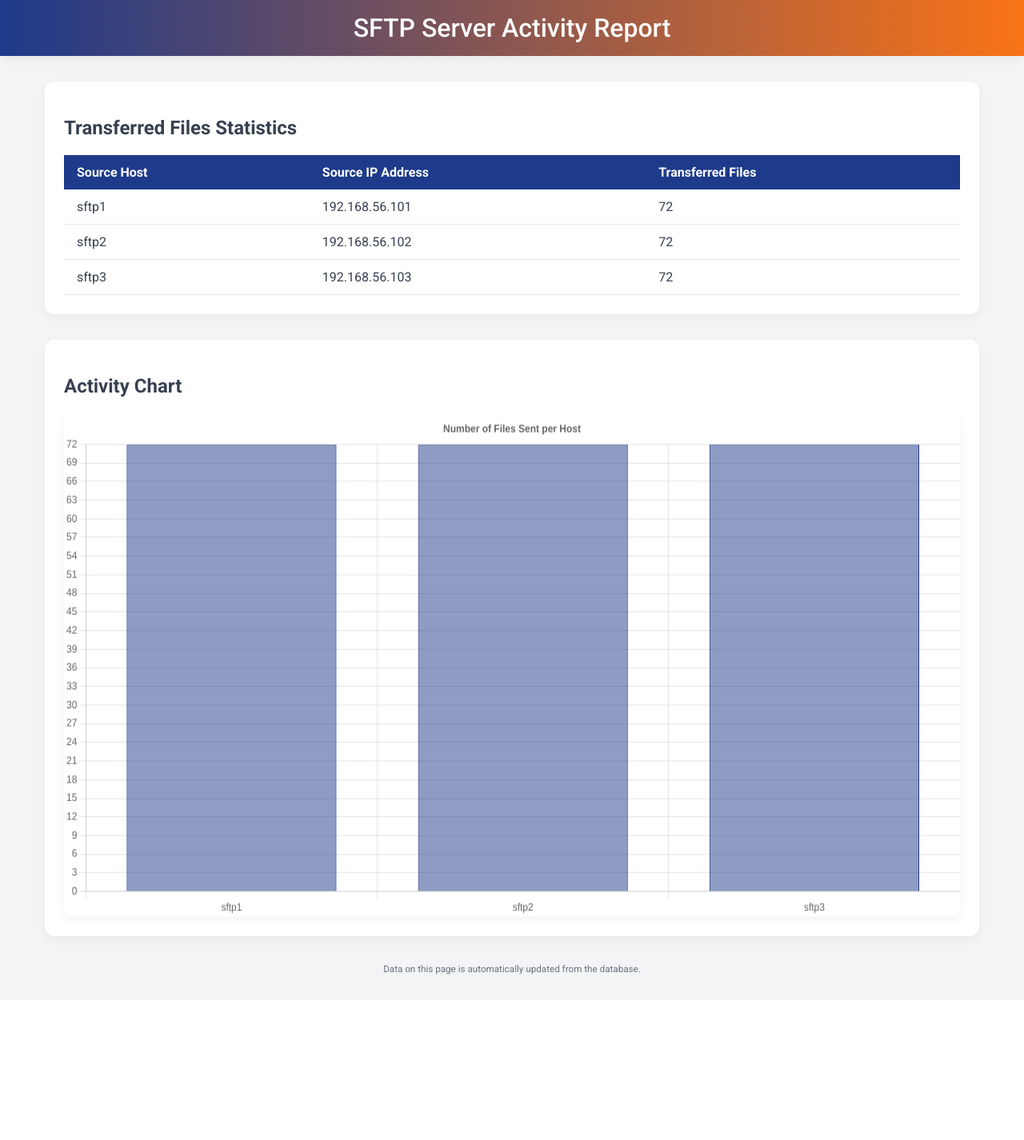
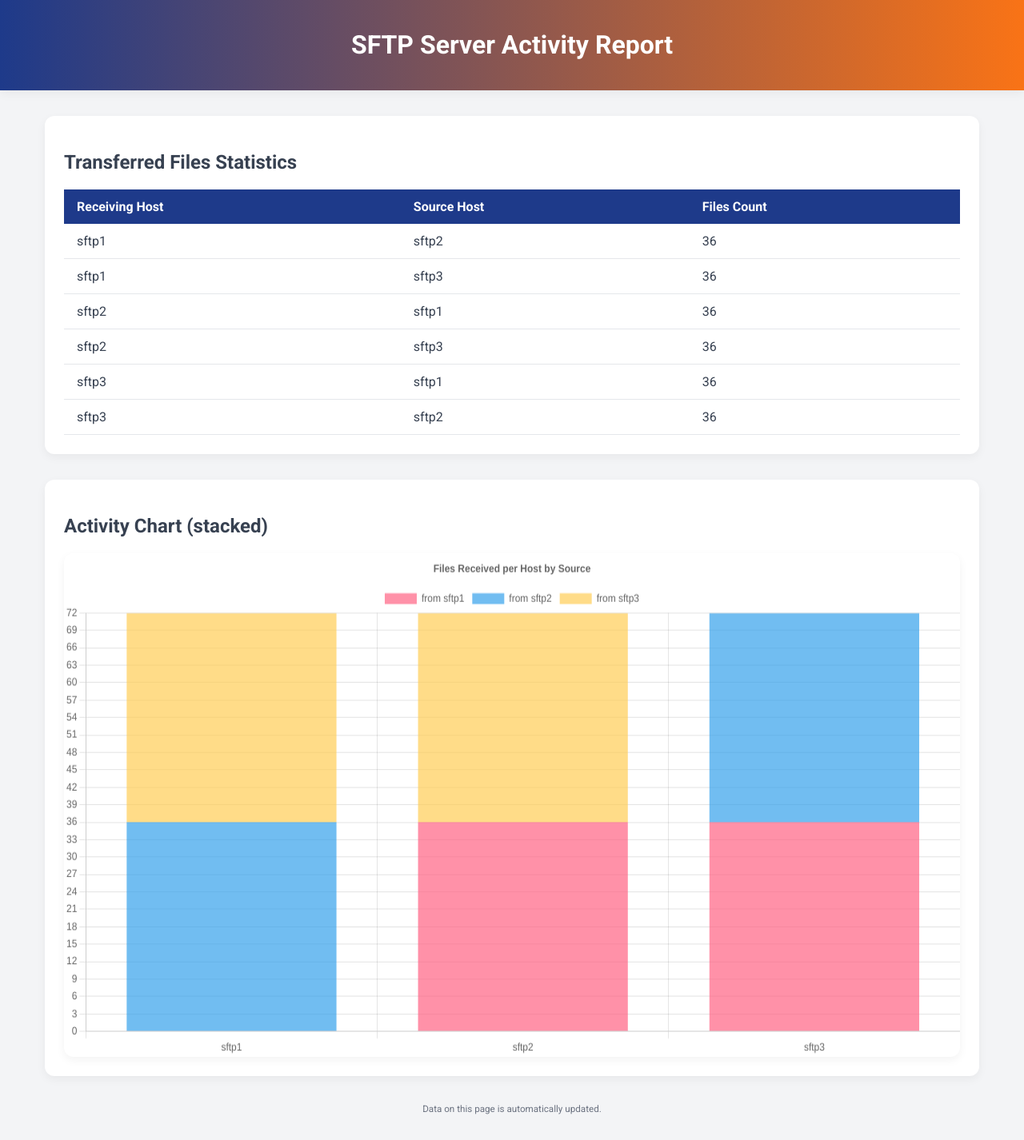
Before and after one commit to VladaBoychuk/devops_internship, a Flask app: page / in a window 1280 px wide. Shown: the whole page at 80% size. Before the commit the page ends 1251 px from the top, so only its background shows below. Run offline with Flask 3, Linux system fonts and the light colour scheme; data comes from the database, SQL or seed files in the repository; both versions use the stored data as it was after the commit.

Commit message:
fixed version

```diff
--- a/flask_reporter/app.py
+++ b/flask_reporter/app.py
@@ -1,13 +1,22 @@
 import sqlite3
 from flask import Flask, render_template, g, current_app
-from parser_and_db import init_db as initialize_database_schema, \
-                          scan_and_update_db as update_database_from_files, \
-                          DATABASE_FILE as DB_PATH, \
-                          HOST_IPS
+from parser_and_db import (
+    init_db            as initialize_database_schema,
+    scan_and_update_db as update_database_from_files,
+    DATABASE_FILE      as DB_PATH,
+    HOST_IPS
+)
 from apscheduler.schedulers.background import BackgroundScheduler
 
 app = Flask(__name__)
 app.config['DATABASE'] = DB_PATH
+
+# Кольори для кожного джерела
+SOURCE_COLORS = {
+    'sftp1': 'rgba(255,  99, 132, 0.7)',
+    'sftp2': 'rgba(54,  162, 235, 0.7)',
+    'sftp3': 'rgba(255, 206,  86, 0.7)',
+}
 
 def get_db():
     if 'db' not in g:
@@ -37,51 +46,72 @@ def update_db_command():
     print('CLI: Database update process finished.')
 
 def scheduled_update_db_job():
-    print(f"APScheduler: Running scheduled job to update database from files...")
+    print("APScheduler: Running scheduled job to update database from files...")
     with app.app_context():
         update_database_from_files()
-    print(f"APScheduler: Scheduled DB update finished.")
+    print("APScheduler: Scheduled DB update finished.")
 
 @app.route('/')
 def report():
     conn = get_db()
     cursor = conn.cursor()
-
+    # Зчитуємо реальні записи
     cursor.execute("""
         SELECT
+            receiving_host,
             source_host,
-            source_ip,
-            COUNT(id) as files_sent_count
+            COUNT(id) AS files_count
         FROM
             sftp_log_entries
         GROUP BY
-            source_host, source_ip
-        ORDER BY
-            source_host
+            receiving_host, source_host
     """)
-    sftp_stats = cursor.fetchall()
+    rows = cursor.fetchall()
 
-    chart_labels = []
-    chart_data = []
-    for stat_row in sftp_stats:
-        chart_labels.append(stat_row['source_host'])
-        chart_data.append(stat_row['files_sent_count'])
+    # Всі хости (sftp1, sftp2, sftp3)
+    hosts = sorted(HOST_IPS.keys())
 
-    return render_template('report.html',
-                           stats=sftp_stats,
-                           chart_labels=chart_labels,
-                           chart_data=chart_data,
-                           host_ips_dict=HOST_IPS)
+    # Створимо словник для швидкого lookup
+    counts = {
+        (r['receiving_host'], r['source_host']): r['files_count']
+        for r in rows
+    }
+
+    # Побудова списку для таблиці: всі пари receiving != source
+    stats = []
+    for recv in hosts:
+        for src in hosts:
+            if recv == src:
+                continue
+            stats.append({
+                'receiving_host': recv,
+                'source_host':    src,
+                'files_count':    counts.get((recv, src), 0)
+            })
+
+    # Дані для stacked-діаграми
+    chart_labels   = hosts
+    chart_datasets = []
+    for src in hosts:
+        data = [ counts.get((recv, src), 0) for recv in hosts ]
+        chart_datasets.append({
+            'label':           f'from {src}',
+            'data':            data,
+            'backgroundColor': SOURCE_COLORS[src]
+        })
+
+    return render_template(
+        'report.html',
+         stats=          stats,
+         chart_labels=   chart_labels,
+         chart_datasets= chart_datasets
+    )
 
 if __name__ == '__main__':
     with app.app_context():
         initialize_database_schema()
-        print("Initial data population...")
         update_database_from_files()
-
     scheduler = BackgroundScheduler(daemon=True)
     scheduler.add_job(scheduled_update_db_job, 'interval', minutes=1, id='update_db_job')
     scheduler.start()
-    print("APScheduler started, will update DB every 1 minute.")
-
     app.run(debug=True, host='0.0.0.0', port=5001, use_reloader=False)
--- a/flask_reporter/templates/report.html
+++ b/flask_reporter/templates/report.html
@@ -4,7 +4,6 @@
     <meta charset="UTF-8">
     <meta name="viewport" content="width=device-width, initial-scale=1.0">
     <title>SFTP Activity Report</title>
-    <!-- Google Font -->
     <link href="https://fonts.googleapis.com/css2?family=Roboto:wght@400;500;700&display=swap" rel="stylesheet">
     <style>
         :root {
@@ -14,106 +13,31 @@
             --card-bg: #ffffff;
             --text-color: #374151;
             --border-radius: 12px;
-            --shadow: 0 4px 12px rgba(0, 0, 0, 0.05);
+            --shadow: 0 4px 12px rgba(0,0,0,0.05);
         }
-        * {
-            box-sizing: border-box;
+        * { box-sizing: border-box; }
+        body { margin:0; font-family:'Roboto',sans-serif; background:var(--bg-color); color:var(--text-color); }
+        header { background:linear-gradient(90deg,var(--primary-color),var(--secondary-color)); color:#fff; text-align:center; padding:1rem; box-shadow:var(--shadow); }
+        main { max-width:1200px; margin:2rem auto; padding:0 1rem; }
+        .card { background:var(--card-bg); border-radius:var(--border-radius); box-shadow:var(--shadow); padding:1.5rem; margin-bottom:2rem; }
+        table { width:100%; border-collapse:collapse; margin-top:1rem; }
+        th, td { padding:0.75rem 1rem; text-align:left; }
+        thead { background:var(--primary-color); color:#fff; }
+        tbody tr { border-bottom:1px solid #e5e7eb; transition:background .2s; }
+        tbody tr:hover { background:#e0f2fe; }
+        @media (max-width:768px) {
+            thead { display:none; }
+            tbody tr { display:block; margin-bottom:1rem; }
+            tbody td { display:flex; justify-content:space-between; padding:0.5rem; }
+            tbody td::before { content:attr(data-label); font-weight:500; }
         }
-        body {
-            margin: 0;
-            font-family: 'Roboto', sans-serif;
-            background-color: var(--bg-color);
-            color: var(--text-color);
-        }
-        header {
-            background: linear-gradient(90deg, var(--primary-color), var(--secondary-color));
-            color: #fff;
-            padding: 1rem 2rem;
-            text-align: center;
-            box-shadow: var(--shadow);
-        }
-        header h1 {
-            margin: 0;
-            font-weight: 500;
-            font-size: 2rem;
-        }
-        main {
-            max-width: 1200px;
-            margin: 2rem auto;
-            padding: 0 1rem;
-        }
-        .card {
-            background: var(--card-bg);
-            border-radius: var(--border-radius);
-            box-shadow: var(--shadow);
-            padding: 1.5rem;
-            margin-bottom: 2rem;
-        }
-        table {
-            width: 100%;
-            border-collapse: collapse;
-            margin-top: 1rem;
-        }
-        th, td {
-            padding: 0.75rem 1rem;
-            text-align: left;
-        }
-        thead {
-            background-color: var(--primary-color);
-            color: #fff;
-            border-radius: var(--border-radius) var(--border-radius) 0 0;
-        }
-        tbody tr {
-            border-bottom: 1px solid #e5e7eb;
-            transition: background 0.2s;
-        }
-        tbody tr:hover {
-            background-color: #e0f2fe;
-        }
-        @media (max-width: 768px) {
-            thead {
-                display: none;
-            }
-            tbody tr {
-                display: block;
-                margin-bottom: 1rem;
-            }
-            tbody td {
-                display: flex;
-                justify-content: space-between;
-                padding: 0.5rem;
-            }
-            tbody td::before {
-                content: attr(data-label);
-                font-weight: 500;
-            }
-        }
-        .chart-container {
-            position: relative;
-            width: 100%;
-            padding-top: 56.25%; /* 16:9 Aspect Ratio */
-        }
-        .chart-container canvas {
-            position: absolute;
-            top: 0;
-            left: 0;
-            width: 100% !important;
-            height: 100% !important;
-            border-radius: var(--border-radius);
-            box-shadow: var(--shadow);
-        }
-        footer {
-            text-align: center;
-            font-size: 0.875rem;
-            color: #6b7280;
-            margin: 2rem 0;
-        }
+        .chart-container { position:relative; width:100%; padding-top:56.25%; }
+        .chart-container canvas { position:absolute; top:0; left:0; width:100%!important; height:100%!important; border-radius:var(--border-radius); box-shadow:var(--shadow);}
+        footer { text-align:center; font-size:.875rem; color:#6b7280; margin:2rem 0; }
     </style>
 </head>
 <body>
-    <header>
-        <h1>SFTP Server Activity Report</h1>
-    </header>
+    <header><h1>SFTP Server Activity Report</h1></header>
     <main>
         <section class="card">
             <h2>Transferred Files Statistics</h2>
@@ -121,17 +45,17 @@
             <table>
                 <thead>
                     <tr>
+                        <th>Receiving Host</th>
                         <th>Source Host</th>
-                        <th>Source IP Address</th>
-                        <th>Transferred Files</th>
+                        <th>Files Count</th>
                     </tr>
                 </thead>
                 <tbody>
                     {% for row in stats %}
                     <tr>
-                        <td data-label="Host">{{ row.source_host }}</td>
-                        <td data-label="IP">{{ row.source_ip }}</td>
-                        <td data-label="Files">{{ row.files_sent_count }}</td>
+                        <td data-label="To">{{ row.receiving_host }}</td>
+                        <td data-label="From">{{ row.source_host }}</td>
+                        <td data-label="Count">{{ row.files_count }}</td>
                     </tr>
                     {% endfor %}
                 </tbody>
@@ -140,53 +64,37 @@
             <p>No data to display.</p>
             {% endif %}
         </section>
-
         <section class="card">
-            <h2>Activity Chart</h2>
+            <h2>Activity Chart (stacked)</h2>
             <div class="chart-container">
                 <canvas id="sftpActivityChart"></canvas>
             </div>
         </section>
     </main>
-
-    <footer>
-        <small>Data on this page is automatically updated from the database.</small>
-    </footer>
+    <footer><small>Data on this page is automatically updated.</small></footer>
 
     <script src="https://cdn.jsdelivr.net/npm/chart.js"></script>
     <script>
-        document.addEventListener('DOMContentLoaded', function () {
-            const labels = {{ chart_labels | tojson | safe }};
-            const data = {{ chart_data | tojson | safe }};
-            if (labels.length && data.length) {
+    document.addEventListener('DOMContentLoaded', () => {
+        const labels    = {{ chart_labels   | tojson | safe }};
+        const datasets  = {{ chart_datasets | tojson | safe }};
         const ctx = document.getElementById('sftpActivityChart').getContext('2d');
         new Chart(ctx, {
             type: 'bar',
-                    data: {
-                        labels,
-                        datasets: [{
-                            label: 'Files Sent',
-                            data,
-                            backgroundColor: 'rgba(30, 58, 138, 0.5)',
-                            borderColor: 'rgba(30, 58, 138, 1)',
-                            borderWidth: 1
-                        }]
-                    },
+            data: { labels, datasets },
             options: {
                 responsive: true,
                 plugins: {
-                            legend: { display: false },
-                            title: { display: true, text: 'Number of Files Sent per Host' }
+                    title:  { display: true, text: 'Files Received per Host by Source' },
+                    legend: { position: 'top' },
+                    tooltip:{ mode: 'index', intersect: false }
                 },
                 scales: {
-                            y: { beginAtZero: true, ticks: { stepSize: 1 } }
+                    x: { stacked: true },
+                    y: { stacked: true, beginAtZero: true, ticks: { stepSize: 1 } }
                 }
             }
         });
-            } else {
-                const canvas = document.getElementById('sftpActivityChart');
-                canvas.parentNode.innerHTML = '<p>Not enough data to build the chart.</p>';
-            }
     });
     </script>
 </body>
```
Also changed, not shown: flask_reporter/parser_and_db.py (+74 -64 lines), flask_reporter/instance/reporting.db, 1 other file. Lines whose indentation alone changed are shown as unchanged.
